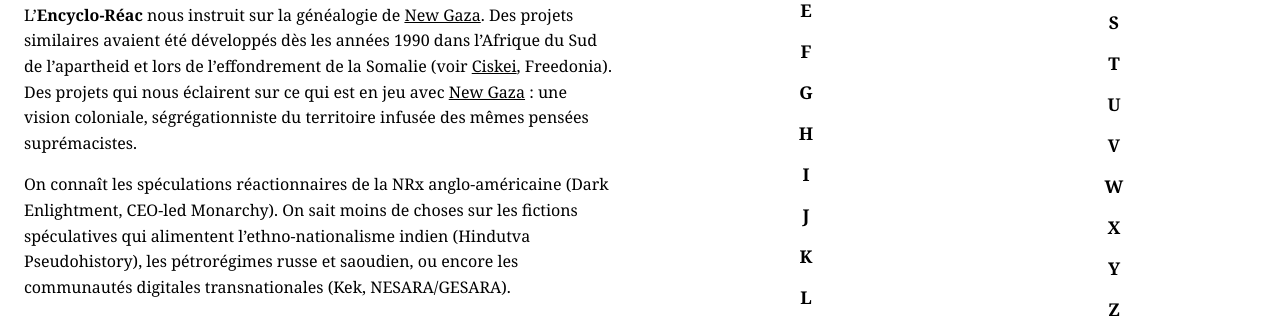
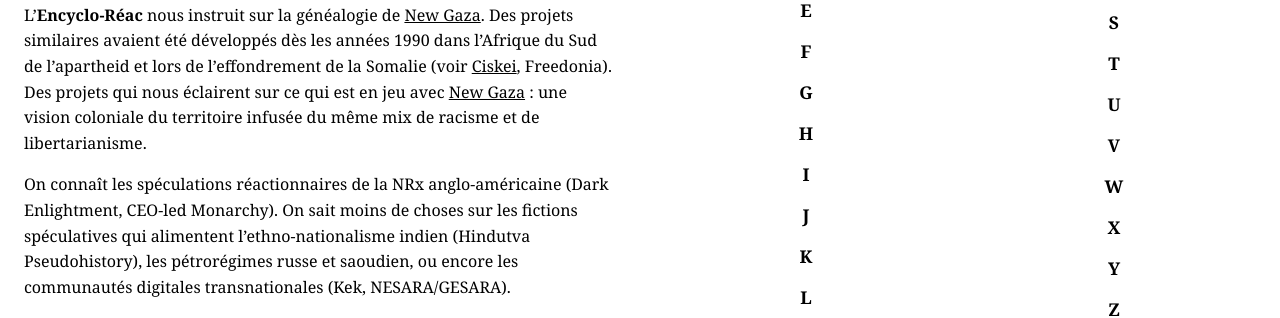
Before and after one commit to encycloreac/encycloreac.github.io, a Jekyll site: the page built from index.html, in a window 1280 px wide. Shown: the part 310-628 px from the top of the page. Built offline with Jekyll 4.4.1, drawn with Linux system fonts in a browser that asks for light colours.

```diff
--- a/index.html
+++ b/index.html
@@ -2,6 +2,6 @@
 layout: home
 ---
 <p>Pourquoi l&rsquo;<b>Encyclo-Réac</b>, une encyclopédie des spéculations réactionnaires ? Exemple : à l&rsquo;été 2025, le monde découvrait avec effroi le projet de <a href="/new-gaza/">New Gaza</a> pensé par le Boston Consulting Group, un cabinet de conseil américain, en collaboration avec le Tony Blair Institute et des organisations proches des gouvernements américain et israélien. Ce projet prévoit l&rsquo;expulsion des habitant-es de la bande de Gaza et leur remplacement par des tours de bureau flambant neuves et des usines high tech.</p>
-<p>L&rsquo;<b>Encyclo-Réac</b> nous instruit sur la généalogie de <a href="/new-gaza/">New Gaza</a>. Des projets similaires avaient été développés dès les années 1990 dans l&rsquo;Afrique du Sud de l&rsquo;apartheid et lors de l&rsquo;effondrement de la Somalie (voir <a href="/ciskei/">Ciskei</a>, Freedonia). Des projets qui nous éclairent sur ce qui est en jeu avec <a href="/new-gaza/">New Gaza</a> : une vision coloniale, ségrégationniste du territoire infusée des mêmes pensées suprémacistes.</p>
+<p>L&rsquo;<b>Encyclo-Réac</b> nous instruit sur la généalogie de <a href="/new-gaza/">New Gaza</a>. Des projets similaires avaient été développés dès les années 1990 dans l&rsquo;Afrique du Sud de l&rsquo;apartheid et lors de l&rsquo;effondrement de la Somalie (voir <a href="/ciskei/">Ciskei</a>, Freedonia). Des projets qui nous éclairent sur ce qui est en jeu avec <a href="/new-gaza/">New Gaza</a> : une vision coloniale du territoire infusée du même mix de racisme et de libertarianisme.</p>
 <p>On connaît les spéculations réactionnaires de la NRx anglo-américaine (Dark Enlightment, CEO-led Monarchy). On sait moins de choses sur les fictions spéculatives qui alimentent l&rsquo;ethno-nationalisme indien (Hindutva Pseudohistory), les pétrorégimes russe et saoudien, ou encore les communautés digitales transnationales (Kek, NESARA/GESARA).</p>
 <p>L&rsquo;<b>Encyclo-Réac</b> répare ce déséquilibre. Elle dresse un inventaire global des spéculations réactionnaires qui jouent un rôle dans le monde d&rsquo;aujourd&rsquo;hui. À la manière des traductions d'Olivier Mannoni ou d'Indextrême, elle évite la fascination malsaine en écrasant le contenu des spéculations réactionnaires sous l'analyse de leurs réseaux de soutiens idéologiques, économiques et politiques. Le tout avec des notices de moins de 300 mots et 3 références.</p>
```
